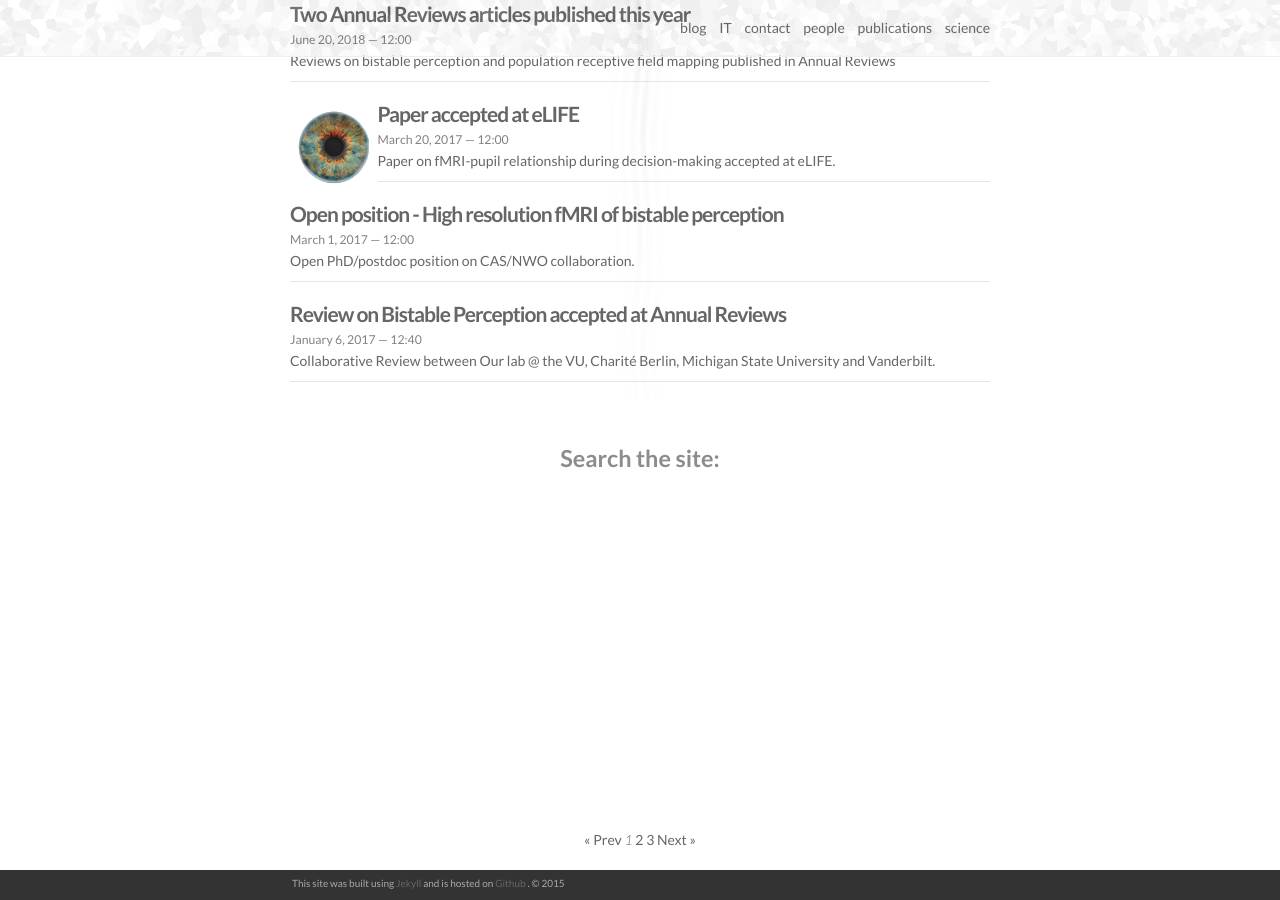
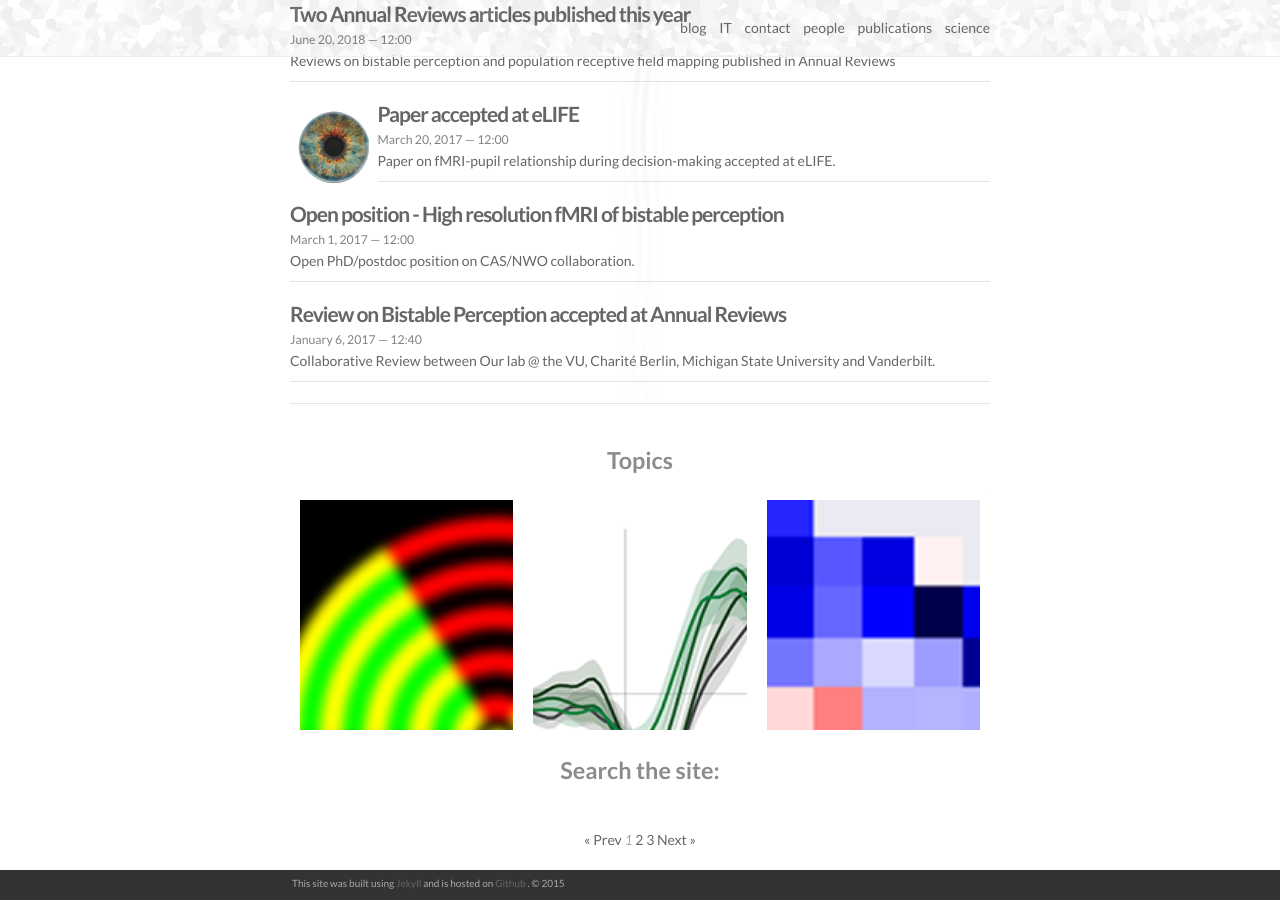
Before and after one commit to tknapen/tknapen.github.io, a Jekyll site: the page built from index.html, in a window 1280 px wide and 900 px high, scrolled down 539 px. Built offline with Jekyll 4.4.1, drawn with Linux system fonts in a browser that asks for light colours; nearby versions of some CDN libraries; the list of posts is cut into pages by our own code; comment, search, counter and statistics services are not loaded.

```diff
--- a/index.html
+++ b/index.html
@@ -60,7 +60,7 @@
 </div>
 {% endif %}
 
-<!--
+
 <hr/>
 
 <div class="header-bar">
@@ -71,12 +71,12 @@
 {% if project.frontpage %}
 <div class="project">
     <div class="thumbnail">
-        <a href="{{ site.baseurl }}{{ project.url }}">
         {% if project.img %}
         <img class="thumbnail" src="{{ project.img }}"/>
         {% else %}
         <div class="thumbnail blankbox"></div>
         {% endif %}
+        <a href="{{ site.baseurl }}{{ project.url }}">
         <span>
             <h3>{{ project.title }}</h3>
             <br/>
@@ -87,7 +87,7 @@
 </div>
 {% endif %}
 {% endfor %}
-<hr/> -->
+<hr/>
 
 <div class="header-bar">
   <h3>Search the site:</h3>
```
